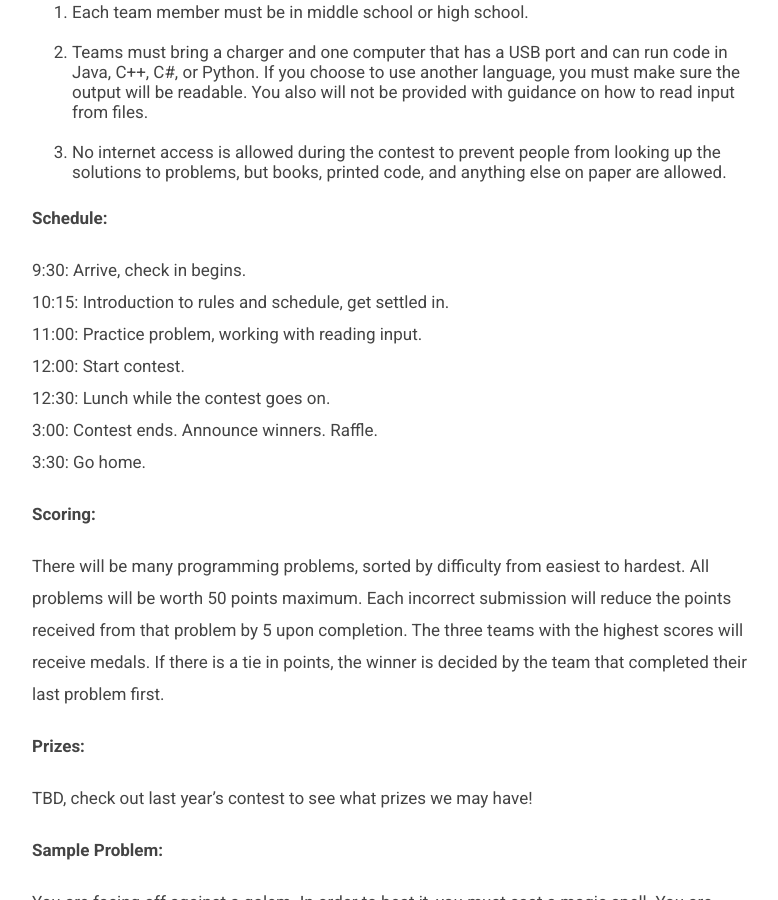
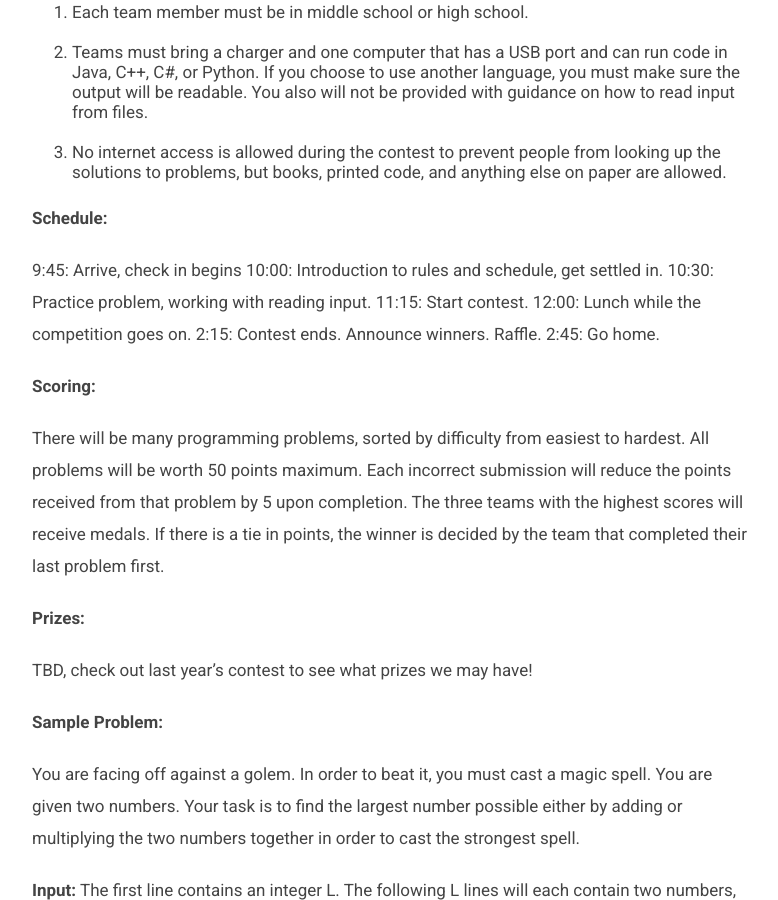
Before and after one commit to teamscode/teamscode.github.io, a Jekyll site: the page built from _posts/2017-9-24-fall-2017-mihs-programming-contest.md, in a window 1280 px wide and 900 px high, scrolled down 1210 px. Shown: the whole window, without its empty margins (248-1026 px from the left). Built offline with Jekyll 4.4.1, drawn with Linux system fonts in a browser that asks for light colours; nearby versions of some CDN libraries.

Commit message:
changed the time frame

```diff
--- a/_posts/2017-9-24-fall-2017-mihs-programming-contest.md
+++ b/_posts/2017-9-24-fall-2017-mihs-programming-contest.md
@@ -39,13 +39,13 @@ Note: These are guidelines, not rules. You may choose to sign up for either divi
 
 **Schedule:**
 
-9:30: Arrive, check in begins.
-10:15: Introduction to rules and schedule, get settled in.
-11:00: Practice problem, working with reading input.
-12:00: Start contest.
-12:30: Lunch while the contest goes on.
-3:00: Contest ends. Announce winners. Raffle.
-3:30: Go home.
+9:45: Arrive, check in begins
+10:00: Introduction to rules and schedule, get settled in.
+10:30: Practice problem, working with reading input.
+11:15: Start contest.
+12:00: Lunch while the competition goes on.
+2:15: Contest ends. Announce winners. Raffle.
+2:45: Go home.
 
 **Scoring:**
 
```
